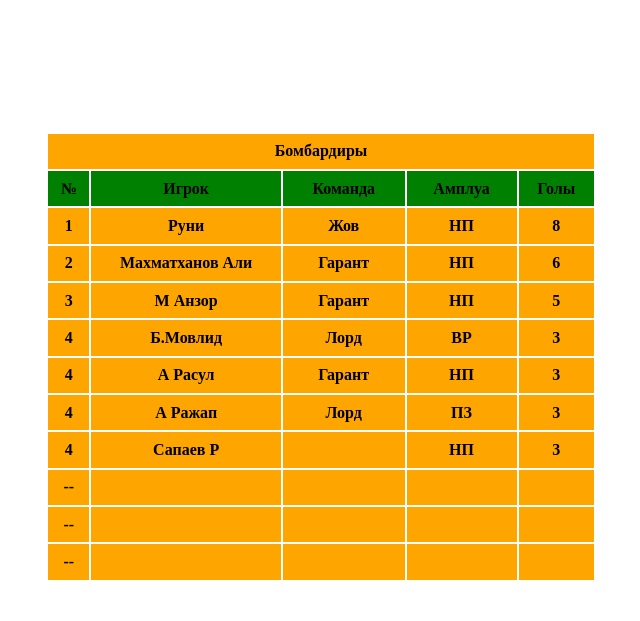
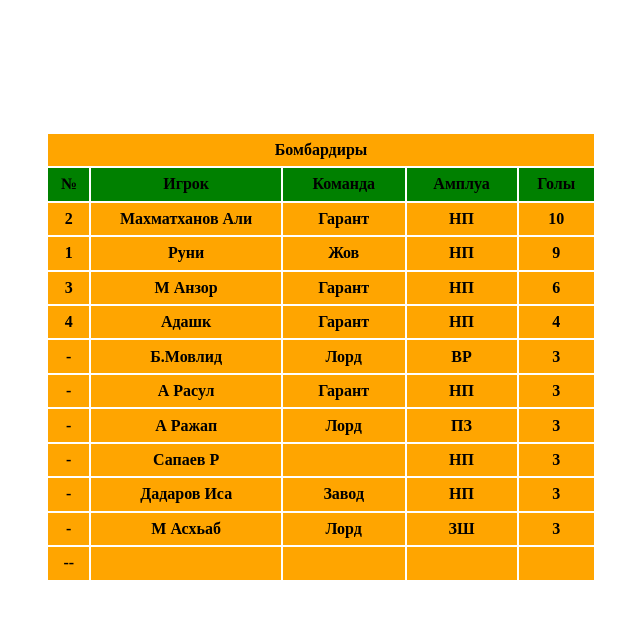
Before and after one commit to meskitafootball/meskitafootball.github.io, a plain HTML site: page st.igr.html in a window 1280 px wide. Shown: the top 621 px of the page, without its empty margins (319-959 px from the left). Drawn offline with Linux system fonts and the light colour scheme.

Commit message:
акеоапео

```diff
--- a/st.igr.html
+++ b/st.igr.html
@@ -14,19 +14,23 @@
 <tr bgcolor="green"> <th width="20">№</th><th width="20">Игрок</th><th width="20">Команда</th><th width="20">Амплуа</th><th width="20">Голы</th></tr>
 
 
-<tr bgcolor="orange"> <th width="20">1</th><th width="20">Руни</th><th width="20">Жов</th><th width="20">НП</th><th width="20">8</th></tr>
-<tr bgcolor="orange"> <th width="20">2</th><th width="20">Махматханов Али</th><th width="20">Гарант</th><th width="20">НП</th><th width="20">6</th></tr>
-<tr bgcolor="orange"> <th width="20">3</th><th width="20">М Анзор</th><th width="20">Гарант</th><th width="20">НП</th><th width="20">5</th></tr>
-<tr bgcolor="orange"> <th width="20">4</th><th width="20">Б.Мовлид</th><th width="20">Лорд</th><th width="20">ВР</th><th width="20">3</th></tr>
 
-<tr bgcolor="orange"> <th width="20">4</th><th width="20">А Расул</th><th width="20">Гарант</th><th width="20">НП</th><th width="20">3</th></tr>
+<tr bgcolor="orange"> <th width="20">2</th><th width="20">Махматханов Али</th><th width="20">Гарант</th><th width="20">НП</th><th width="20">10</th></tr>
+<tr bgcolor="orange"> <th width="20">1</th><th width="20">Руни</th><th width="20">Жов</th><th width="20">НП</th><th width="20">9</th></tr>
+
+<tr bgcolor="orange"> <th width="20">3</th><th width="20">М Анзор</th><th width="20">Гарант</th><th width="20">НП</th><th width="20">6</th></tr>
+<tr bgcolor="orange"> <th width="20">4</th><th width="20">Адашк</th><th width="20">Гарант</th><th width="20">НП</th><th width="20">4</th></tr>
+<tr bgcolor="orange"> <th width="20">-</th><th width="20">Б.Мовлид</th><th width="20">Лорд</th><th width="20">ВР</th><th width="20">3</th></tr>
+
+<tr bgcolor="orange"> <th width="20">-</th><th width="20">А Расул</th><th width="20">Гарант</th><th width="20">НП</th><th width="20">3</th></tr>
 
 
+<tr bgcolor="orange"> <th width="20">-</th><th width="20">А Ражап</th><th width="20">Лорд</th><th width="20">ПЗ</th><th width="20">3</th></tr>
+<tr bgcolor="orange"> <th width="20">-</th><th width="20">Сапаев Р</th><th width="20"></th><th width="20">НП</th><th width="20">3</th></tr>
 
-<tr bgcolor="orange"> <th width="20">4</th><th width="20">А Ражап</th><th width="20">Лорд</th><th width="20">ПЗ</th><th width="20">3</th></tr>
-<tr bgcolor="orange"> <th width="20">4</th><th width="20">Сапаев Р</th><th width="20"></th><th width="20">НП</th><th width="20">3</th></tr>
-<tr bgcolor="orange"> <th width="20">--</th><th width="20"></th><th width="20"></th><th width="20"></th><th width="20"></th></tr>
-<tr bgcolor="orange"> <th width="20">--</th><th width="20"></th><th width="20"></th><th width="20"></th><th width="20"></th></tr>
+<tr bgcolor="orange"> <th width="20">-</th><th width="20">Дадаров Иса</th><th width="20">Завод</th><th width="20">НП</th><th width="20">3</th></tr>
+<tr bgcolor="orange"> <th width="20">-</th><th width="20">М Асхьаб</th><th width="20">Лорд</th><th width="20">ЗШ</th><th width="20">3</th></tr>
+
 <tr bgcolor="orange"> <th width="20">--</th><th width="20"></th><th width="20"></th><th width="20"></th><th width="20"></th></tr>
 
 
```
Also changed, not shown: index.html (+2 -2 lines).
